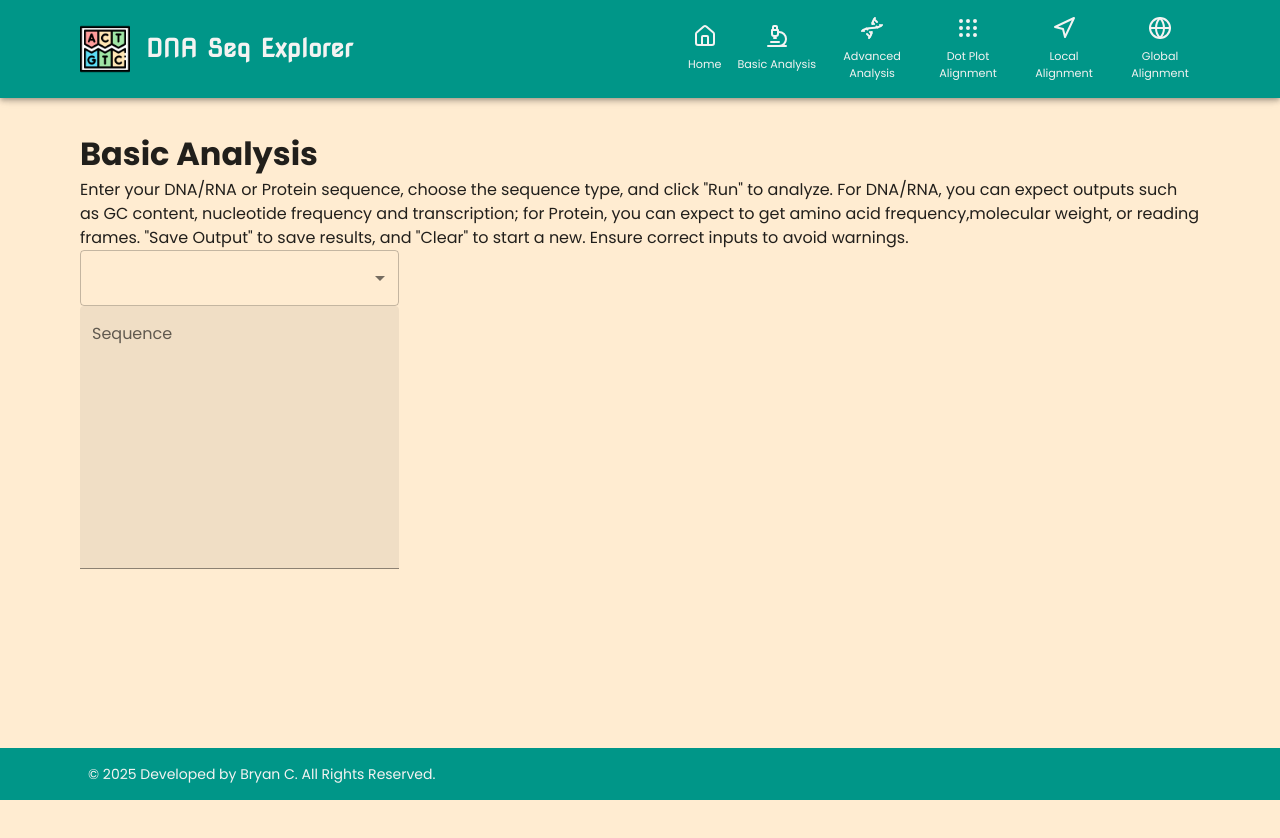
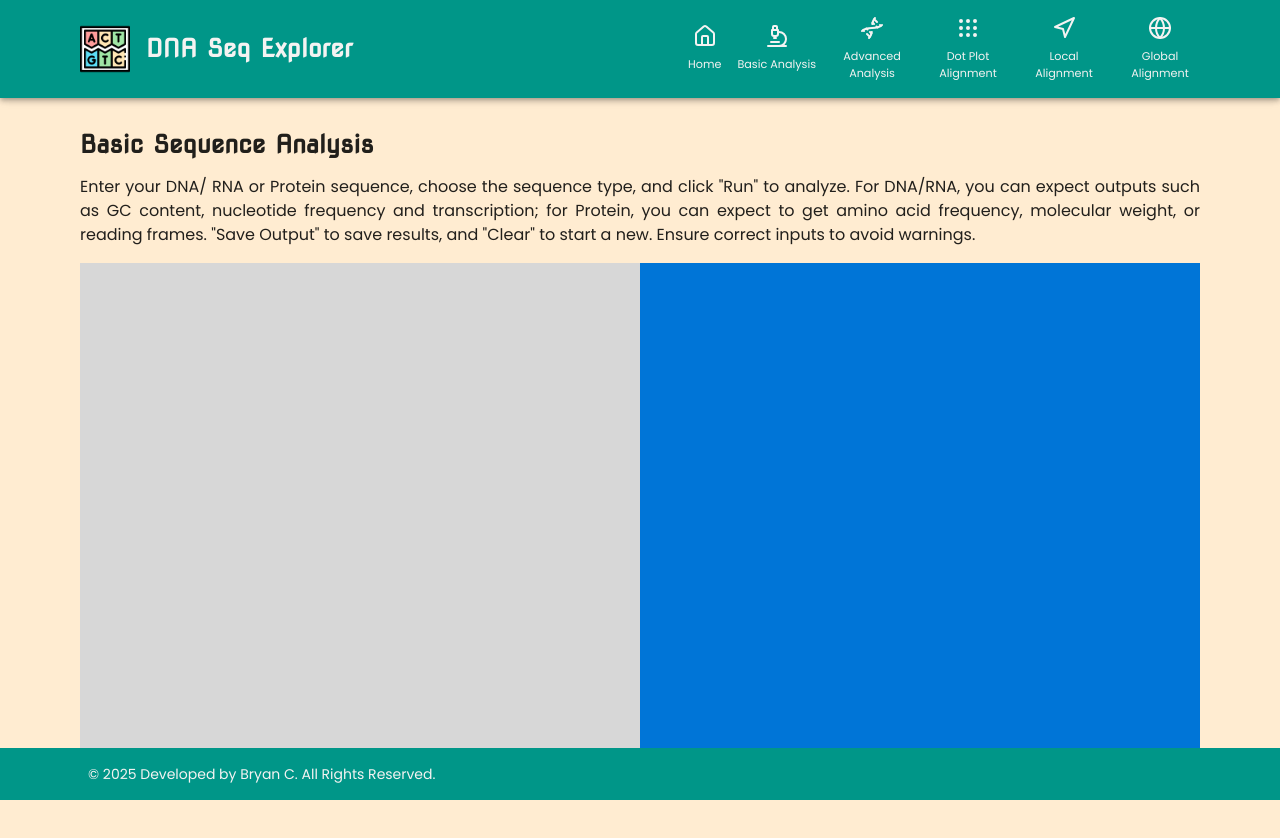
Before and after one commit to bryancastillo10/dna-seq-explorer, a React (Vite) app in the folder client/: page /basic in a window 1280 px wide. Shown: the top 838 px of the page. Built offline with nearby package versions, Linux system fonts and the light colour scheme.

Commit message:
🧩 component: Section Header

```diff
--- /dev/null
+++ b/client/src/components/layout/SectionHeader.tsx
@@ -0,0 +1,24 @@
+import { Typography, Box } from "@mui/material";
+
+interface SectionHeaderProps {
+    title: string;
+    description: string;
+}
+
+const SectionHeader = ({title, description}: SectionHeaderProps) => {
+  return (
+      <Box>
+          <Typography variant="h3">{title}</Typography>
+          <Box sx={{ marginTop: 2 }}>
+              <Typography
+                variant="body1"
+                textAlign="justify"
+              >
+                  {description}
+              </Typography>
+          </Box>
+      </Box>
+  )
+}
+
+export default SectionHeader;
--- a/client/src/routes/basic.tsx
+++ b/client/src/routes/basic.tsx
@@ -1,40 +1,44 @@
 import { createFileRoute } from '@tanstack/react-router';
-import { TextField, Select, FormControl, Typography, MenuItem } from '@mui/material';
+import { Stack, Box } from '@mui/material';
+import SectionHeader from '@/components/layout/SectionHeader';
 
 export const Route = createFileRoute('/basic')({
   component: RouteComponent,
 })
 
 function RouteComponent() {
+
   const pageDescription = `
-    Enter your DNA/RNA or Protein sequence, choose the sequence type, and click "Run" to analyze. For
+    Enter your DNA/ RNA or Protein sequence, choose the sequence type, and click "Run" to analyze. For
   DNA/RNA, you can expect outputs such as GC content, nucleotide frequency and transcription;
-  for Protein, you can expect to get amino acid frequency,molecular weight, or reading frames. "Save Output" to save results,
+  for Protein, you can expect to get amino acid frequency, molecular weight, or reading frames. "Save Output" to save results,
   and "Clear" to start a new. Ensure correct inputs to avoid warnings.
   `
 
 
   return (
-    <div className="">
-      <h1>Basic Analysis</h1>
-      <Typography>{pageDescription}</Typography>
-      <FormControl>
-        <Select
-          id="seqType"
-          value="Biomolecule Type"
-        >
-          <MenuItem value={10}>DNA</MenuItem>
-          <MenuItem value={20}>RNA</MenuItem>
-          <MenuItem value={30}>Protein</MenuItem>
-        </Select>
-        <TextField
-          label="Sequence"
-          multiline
-          rows={10}
-          variant="filled"
-          style={{overflow:"auto"}}
-        />
-      </FormControl>
-    </div>
+    <Stack width="100%">
+      <SectionHeader
+        title="Basic Sequence Analysis"
+        description={pageDescription}
+      />
+      <Stack flexDirection="row"  marginTop={2}>
+        <Box
+          sx={{
+            width: "50%",
+            height: 500,
+            backgroundColor: "#D7D7D7"
+          }}
+          ></Box>
+
+          <Box
+          sx={{
+            width: "50%",
+            height: 500,
+            backgroundColor: "#0075D7"
+          }}
+          ></Box>
+      </Stack>
+    </Stack>
   )
 }
```
Also changed, not shown: client/src/routes/index.lazy.tsx (+0 -14 lines).
